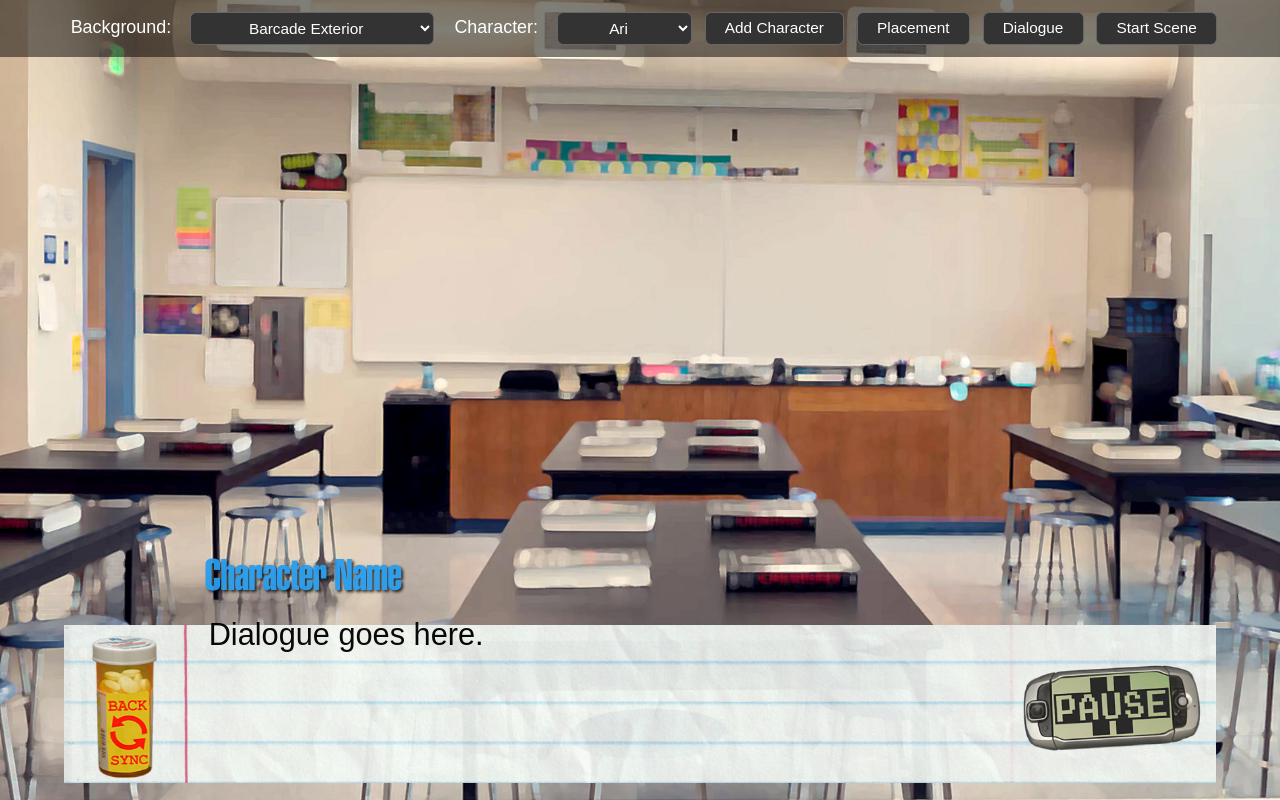
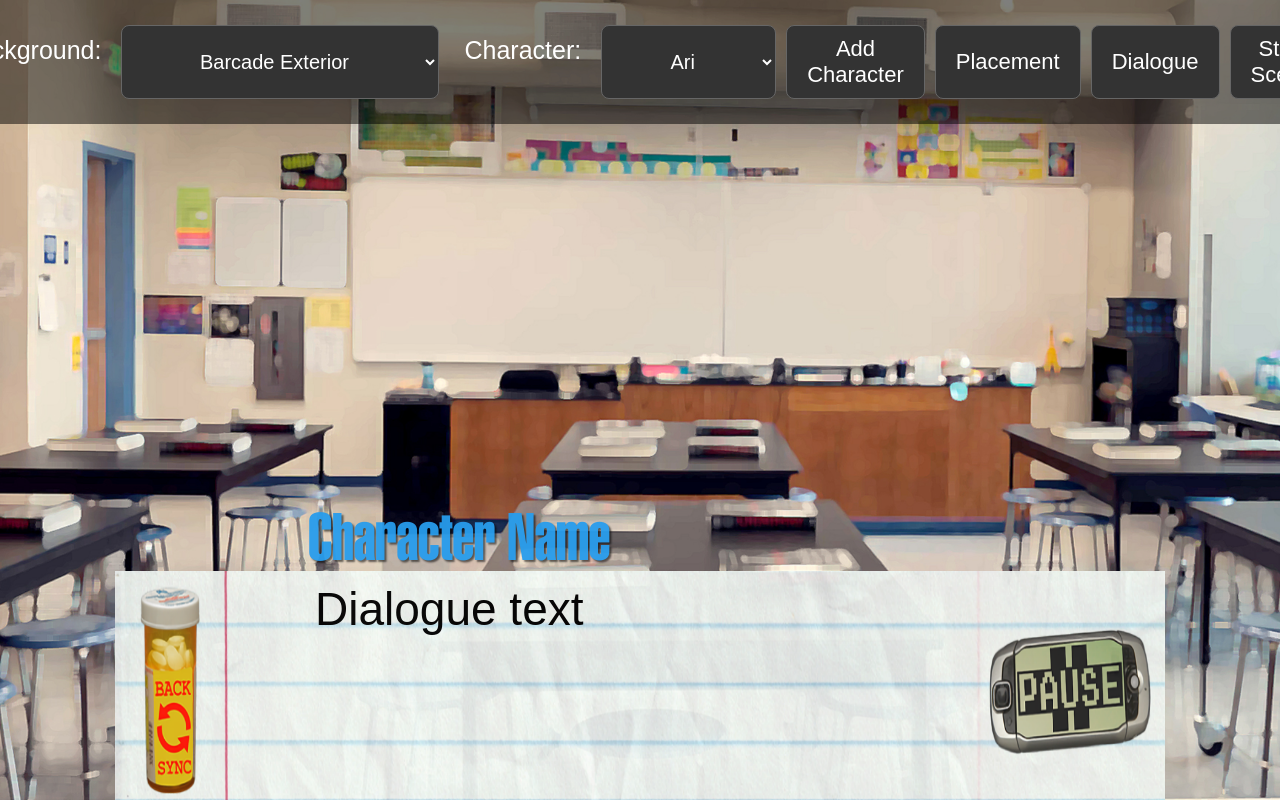
Before and after one commit to tfjoek/class-of-09-scene-generator, a Flask app: page / in a window 1280 px wide. Run offline with Flask 3, Linux system fonts and the light colour scheme; some web fonts are replaced.

Commit message:
Revert "made it better for smaller screens hopefully doesnt break anything"

```diff
--- a/static/styles/style.css
+++ b/static/styles/style.css
@@ -26,85 +26,95 @@ html, body {
 
 .menu {
     background: rgba(0, 0, 0, 0.5);
-    padding: 1.5vh;
-    font-size: 1.2vw;
+    padding: 25px;
+    font-size: 18px;
+    font-family: 'CM Handwriting One', sans-serif;
     display: flex;
-    gap: 1vw;
+    gap: 10px;
     justify-content: center;
     position: absolute;
-    top: 0;
+    top: 0px;
     left: 50%;
     transform: translateX(-50%);
     z-index: 100;
-    width: 100%;
+    width:100%
 }
 
-label[for="character"], label[for="background"] {
-    font-size: 1.4vw;
-    padding-top: 0.6vh;
-    padding-left: 0.6vw;
+label[for="character"] {
+    font-size: 25px;
+    padding-top: 11px;
+    padding-left: 15px;
 }
 
+label[for="background"] {
+    font-size: 25px;
+    padding-top: 11px;
+    padding-left: 15px;
+}
+
+
 .button-style {
-    font-size: 1.2vw;
-    padding: 0.8vh 1.5vw;
-    border: 0.1vw solid #666;
-    border-radius: 0.5vw;
+    font-size: 22px;
+    padding: 10px 20px;
+    border: 1px solid #666;
+    border-radius: 8px;
     background-color: #333;
     color: white;
+    font-family: 'CM Handwriting One', sans-serif;
     cursor: pointer;
     transition: background-color 0.3s;
-    font-family: 'CM Handwriting One', sans-serif;
 }
 
 .button-style:hover {
     background-color: #444;
 }
 
+.character-name-input {
+    font-size: 70px;
+    color: #3498db;
+}
+
 #dialogue-list {
-    max-height: 25vh;
+    max-height: 400px;
     overflow-y: auto;
-    padding-right: 0.5vw;
+    padding-right: 10px;
 }
 
 .dialogue-box {
     position: absolute;
-    bottom: 0.0vh;
+    bottom: -1px;
     left: 50%;
     transform: translateX(-50%);
-    width: 90%;
-    min-height: 24vh; /* Set minimum height to ensure image visibility */
+    width: calc(100% - 230px);
+    height: 230px;
     display: flex;
     align-items: center;
     justify-content: space-between;
     background-image: url('/static/images/aaa.png');
-    background-size: contain; /* Ensure the image fits within the box */
+    background-size: 100% 100%;
     background-repeat: no-repeat;
-    background-position: center; /* Center the image within the box */
     z-index: 75;
     opacity: 0.95;
     box-sizing: border-box;
-    padding: 1.5vw;
+    padding: 20px;
 }
-
-
-
 
 label {
     color: white;
-    margin-right: 0.5vw;
+    margin-right: 10px;
     text-align: center;
 }
 
 select {
     font-family: 'CM Handwriting One', sans-serif;
-    font-size: 1em;
+    font-size: 20px;
     background-color: #333;
     color: white;
-    border: 0.1em solid #666;
-    padding: 0.5vh 1vw;
-    border-radius: 0.5vw;
+    border: 1px solid #666;
+    padding: 10px 20px;
+    border-radius: 8px;
     cursor: pointer;
+    width: auto;
     transition: background-color 0.3s;
     text-align: center;
 }
@@ -138,8 +145,9 @@ select {
 
 .character-name-input {
     position: absolute;
-    width: 25%;
-    font-size: 3.4vw;
+    width: 35%;
+    padding-left: 10px;
+    font-size: 66px;
     font-family: 'HelveticaExtraCompressed', sans-serif;
     color: #24a4ef;
     text-align: left;
@@ -147,19 +155,22 @@ select {
     border: none;
     outline: none;
     letter-spacing: -0.5px;
-    text-shadow: 2px 2px 3px rgba(0, 0, 0, 0.8);
+    text-shadow: 2px 2px 2px rgba(0, 0, 0, 0.6);
     z-index: 76;
-    left: 11vw;
-    top: -7.5vh;
+    white-space: nowrap;
+    overflow: hidden;
+    text-overflow: ellipsis;
+    left: 183px;
+    top: -74px;
 }
-
 
 .dialogue-input {
     position: absolute;
     width: 65%;
     height: 90%;
-    font-size: 2.4vw;
-    line-height: 1.2em;
+    font-size: 46px;
+    line-height: 60px;
+    padding: 10px;
     background-color: transparent;
     border: none;
     font-family: 'CM Handwriting One', sans-serif;
@@ -169,8 +180,8 @@ select {
     text-align: left;
     white-space: pre-wrap;
     z-index: 77;
-    left: 11.3vw;
-    top: 1.1vh;
+    left: 190px;
+    top: -2px;
 }
 
 .character-name-input::placeholder {
--- a/templates/index.html
+++ b/templates/index.html
@@ -46,7 +46,7 @@
         <!-- Dialogue Creator Section -->
 <!-- Dialogue Creator Section -->
 <div id="dialogue-creator" style="display: none;">
-    <h3>Dialogue manager</h3>
+    <h3>Add Dialogue</h3>
     <div id="dialogue-list"></div>
     <input type="text" id="dialogue-input" placeholder="Enter dialogue..." style="width: 80%;">
     <button class="button-style" onclick="addDialogue()">Add Dialogue</button>
@@ -56,7 +56,7 @@
 
         <div class="dialogue-box" id="dialogue-box">
             <input type="text" class="character-name-input" id="preview-character-name" readonly placeholder="Character Name">
-            <textarea class="dialogue-input" id="preview-dialogue-text" readonly placeholder="Dialogue goes here."></textarea>
+            <textarea class="dialogue-input" id="preview-dialogue-text" readonly placeholder="Dialogue text"></textarea>
 
         </div>
 
```
Also changed, not shown: other parts of static/styles/style.css (+45 -48 lines).
